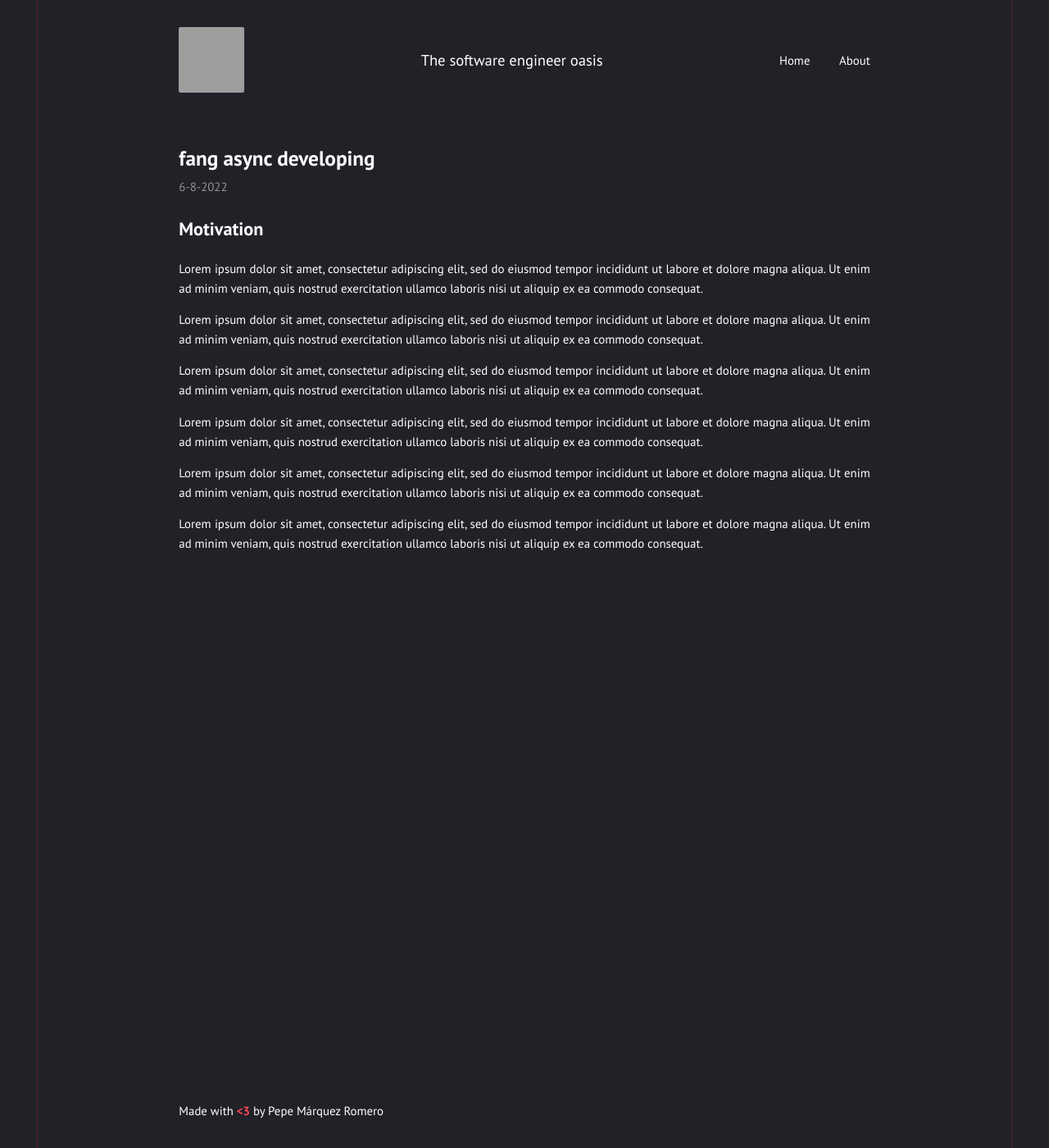
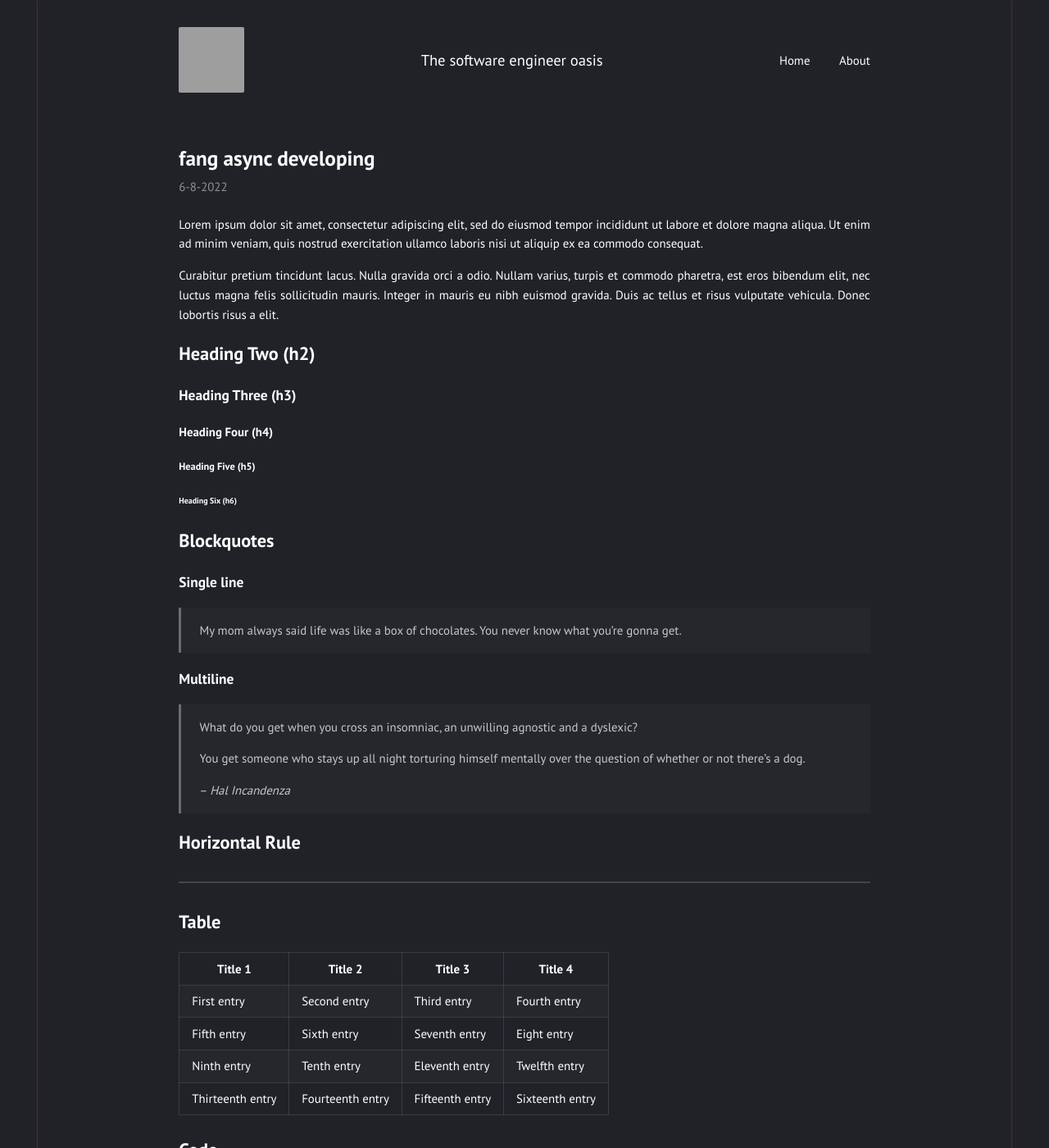
Before and after one commit to pxp9/pxp9.github.io, a Jekyll site: the page built from _posts/2022-08-06-fang-async-developing.md, in a window 1280 px wide and 1400 px high. Shown: the whole window at 82% size. Built offline with Jekyll 4.4.1, drawn with Linux system fonts in a browser that asks for light colours; some of the changed text lies outside the part shown; grey boxes are pictures that could not be loaded.

Commit message:
fuck article publish

`````diff
--- a/_posts/2022-08-06-fang-async-developing.md
+++ b/_posts/2022-08-06-fang-async-developing.md
@@ -3,16 +3,83 @@
 layout: post
 ---
 
-## Motivation
-
 Lorem ipsum dolor sit amet, consectetur adipiscing elit, sed do eiusmod tempor incididunt ut labore et dolore magna aliqua. Ut enim ad minim veniam, quis nostrud exercitation ullamco laboris nisi ut aliquip ex ea commodo consequat.
 
-Lorem ipsum dolor sit amet, consectetur adipiscing elit, sed do eiusmod tempor incididunt ut labore et dolore magna aliqua. Ut enim ad minim veniam, quis nostrud exercitation ullamco laboris nisi ut aliquip ex ea commodo consequat.
+Curabitur pretium tincidunt lacus. Nulla gravida orci a odio. Nullam varius, turpis et commodo pharetra, est eros bibendum elit, nec luctus magna felis sollicitudin mauris. Integer in mauris eu nibh euismod gravida. Duis ac tellus et risus vulputate vehicula. Donec lobortis risus a elit.
 
-Lorem ipsum dolor sit amet, consectetur adipiscing elit, sed do eiusmod tempor incididunt ut labore et dolore magna aliqua. Ut enim ad minim veniam, quis nostrud exercitation ullamco laboris nisi ut aliquip ex ea commodo consequat.
 
-Lorem ipsum dolor sit amet, consectetur adipiscing elit, sed do eiusmod tempor incididunt ut labore et dolore magna aliqua. Ut enim ad minim veniam, quis nostrud exercitation ullamco laboris nisi ut aliquip ex ea commodo consequat.
+## Heading Two (h2)
 
-Lorem ipsum dolor sit amet, consectetur adipiscing elit, sed do eiusmod tempor incididunt ut labore et dolore magna aliqua. Ut enim ad minim veniam, quis nostrud exercitation ullamco laboris nisi ut aliquip ex ea commodo consequat.
+### Heading Three (h3)
 
-Lorem ipsum dolor sit amet, consectetur adipiscing elit, sed do eiusmod tempor incididunt ut labore et dolore magna aliqua. Ut enim ad minim veniam, quis nostrud exercitation ullamco laboris nisi ut aliquip ex ea commodo consequat.
+#### Heading Four (h4)
+
+##### Heading Five (h5)
+
+###### Heading Six (h6)
+
+
+## Blockquotes
+
+### Single line
+
+> My mom always said life was like a box of chocolates. You never know what you're gonna get.
+
+### Multiline
+
+> What do you get when you cross an insomniac, an unwilling agnostic and a dyslexic?
+>
+> You get someone who stays up all night torturing himself mentally over the question of whether or not there's a dog.
+>
+> – _Hal Incandenza_
+
+## Horizontal Rule
+
+---
+
+## Table
+
+| Title 1          | Title 2          | Title 3         | Title 4         |
+|------------------|------------------|-----------------|-----------------|
+| First entry      | Second entry     | Third entry     | Fourth entry    |
+| Fifth entry      | Sixth entry      | Seventh entry   | Eight entry     |
+| Ninth entry      | Tenth entry      | Eleventh entry  | Twelfth entry   |
+| Thirteenth entry | Fourteenth entry | Fifteenth entry | Sixteenth entry |
+
+## Code
+
+Source code can be included by fencing the code with three backticks. Syntax highlighting works automatically when specifying the language after the backticks.
+
+````
+```javascript
+function foo () {
+    return "bar";
+}
+```
+````
+
+This would be rendered as:
+
+```javascript
+function foo () {
+    return "bar";
+}
+```
+
+## Lists
+
+### Unordered
+
+* First item
+* Second item
+* Third item
+    * First nested item
+    * Second nested item
+
+### Ordered
+
+1. First item
+2. Second item
+3. Third item
+    1. First nested item
+    2. Second nested item
`````
